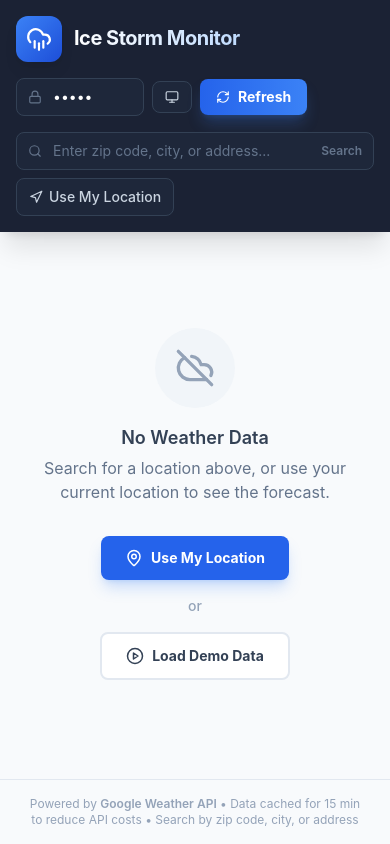
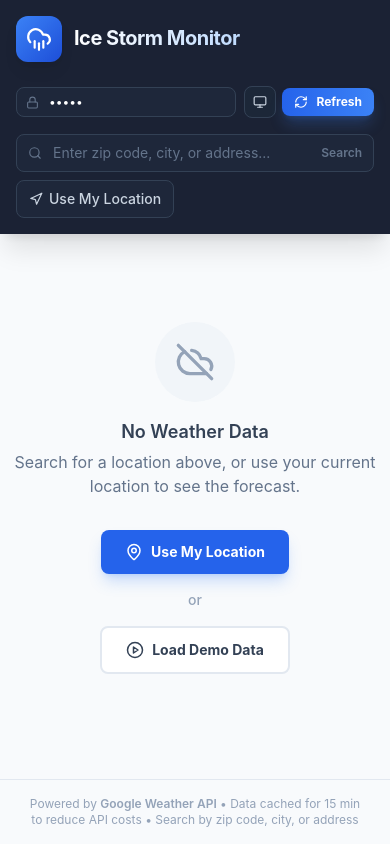
Before and after one commit to GoWithitRoger/Local-Google-Weather, a React (Vite) app: page / in a window 390 px wide. Built offline with nearby package versions, Linux system fonts and the light colour scheme; no server answers.

Commit message:
ui: improve mobile responsiveness and header layout

```diff
--- a/src/App.tsx
+++ b/src/App.tsx
@@ -113,7 +113,7 @@ export default function App() {
             />
 
             {/* Main Content */}
-            <main className="flex-1 p-4 md:p-6 lg:p-8">
+            <main className="flex-1 p-2 sm:p-4 md:p-6 lg:p-8">
                 <div className="max-w-7xl mx-auto space-y-6">
                     {/* Error State */}
                     {error && (
--- a/src/components/Header.tsx
+++ b/src/components/Header.tsx
@@ -105,7 +105,8 @@ export function Header({
                                 {hoursReturned > 0 && (
                                     <>
                                         <span className="text-blue-400">•</span>
-                                        <span className="text-blue-300">{daysInForecast}-Day / {hoursReturned}h Forecast</span>
+                                        <span className="text-blue-300 hidden sm:inline">{daysInForecast}-Day / {hoursReturned}h Forecast</span>
+                                        <span className="text-blue-300 sm:hidden">{daysInForecast}d / {hoursReturned}h</span>
                                     </>
                                 )}
                                 {metrics.dateRange && (
@@ -133,33 +134,36 @@ export function Header({
 
                     {/* Main Controls */}
                     <div className="flex flex-wrap items-center gap-2">
-                        {/* Last Fetch Time */}
+                        {/* Last Fetch Time - hidden on mobile */}
                         {lastFetchTime && !isDemoData && (
-                            <span className="text-xs text-slate-400 hidden sm:block">
+                            <span className="text-xs text-slate-400 hidden lg:block mr-2">
                                 Updated {formatLastFetch(lastFetchTime)}
                             </span>
                         )}
 
-                        {/* API Key Input */}
-                        <div className="relative">
-                            <div className="absolute inset-y-0 left-0 pl-3 flex items-center pointer-events-none">
-                                <Lock size={14} className="text-slate-500" />
+                        {/* Controls Group */}
+                        <div className="flex items-center gap-2 w-full sm:w-auto justify-between sm:justify-end mt-2 sm:mt-0">
+                            {/* API Key Input - compacted on mobile */}
+                            <div className="relative flex-1 sm:flex-none">
+                                <div className="absolute inset-y-0 left-0 pl-2.5 flex items-center pointer-events-none">
+                                    <Lock size={13} className="text-slate-500" />
                                 </div>
                                 <input
                                     type="password"
                                     placeholder="API Key"
                                     value={apiKey}
                                     onChange={(e) => setApiKey(e.target.value)}
-                                className="bg-slate-800/80 border border-slate-700 text-sm text-white rounded-lg pl-9 pr-3 py-2 focus:outline-none focus:border-blue-500 focus:ring-1 focus:ring-blue-500 w-32 transition-all placeholder:text-slate-500"
+                                    className="w-full sm:w-32 bg-slate-800/80 border border-slate-700 text-xs sm:text-sm text-white rounded-lg pl-8 pr-2 py-1.5 focus:outline-none focus:border-blue-500 focus:ring-1 focus:ring-blue-500 transition-all placeholder:text-slate-500"
                                 />
                             </div>
 
+                            <div className="flex items-center gap-1.5">
                                 {/* CSV Export Button */}
                                 {hasData && (
                                     <>
                                         <button
                                             onClick={() => { console.log('CSV button clicked'); onExportCSV(); }}
-                                    className="flex items-center gap-1.5 px-3 py-2 rounded-lg text-sm font-medium bg-slate-800/80 hover:bg-slate-700 text-slate-300 transition-all border border-slate-700"
+                                            className="flex items-center justify-center w-8 h-8 sm:w-auto sm:h-auto sm:gap-1.5 sm:px-3 sm:py-1.5 rounded-lg text-sm font-medium bg-slate-800/80 hover:bg-slate-700 text-slate-300 transition-all border border-slate-700"
                                             title="Download CSV"
                                             aria-label="Download CSV"
                                         >
@@ -168,7 +172,7 @@ export function Header({
                                         </button>
                                         <button
                                             onClick={() => { console.log('JSON button clicked'); onExportJSON(); }}
-                                    className="flex items-center gap-1.5 px-3 py-2 rounded-lg text-sm font-medium bg-slate-800/80 hover:bg-slate-700 text-slate-300 transition-all border border-slate-700"
+                                            className="flex items-center justify-center w-8 h-8 sm:w-auto sm:h-auto sm:gap-1.5 sm:px-3 sm:py-1.5 rounded-lg text-sm font-medium bg-slate-800/80 hover:bg-slate-700 text-slate-300 transition-all border border-slate-700"
                                             title="Download JSON"
                                             aria-label="Download JSON"
                                         >
@@ -181,7 +185,7 @@ export function Header({
                                 {/* Theme Toggle */}
                                 <button
                                     onClick={cycleTheme}
-                            className="flex items-center gap-1.5 px-3 py-2 rounded-lg text-sm font-medium bg-slate-800/80 hover:bg-slate-700 text-slate-300 transition-all border border-slate-700"
+                                    className="flex items-center justify-center w-8 h-8 sm:w-auto sm:h-auto sm:gap-1.5 sm:px-3 sm:py-1.5 rounded-lg text-sm font-medium bg-slate-800/80 hover:bg-slate-700 text-slate-300 transition-all border border-slate-700"
                                     title={`Theme: ${theme}`}
                                     aria-label={`Switch to ${theme === 'dark' ? 'system' : theme === 'light' ? 'dark' : 'light'} theme`}
                                 >
@@ -192,7 +196,7 @@ export function Header({
                                 <button
                                     onClick={() => onRefresh(true)}
                                     disabled={loading}
-                            className={`flex items-center gap-2 px-4 py-2 rounded-lg text-sm font-bold transition-all
+                                    className={`flex items-center justify-center gap-2 px-3 py-1.5 rounded-lg text-xs sm:text-sm font-bold transition-all
                                         ${loading
                                             ? 'bg-slate-700 text-slate-400 cursor-wait'
                                             : 'bg-gradient-to-r from-blue-600 to-blue-500 hover:from-blue-500 hover:to-blue-400 text-white shadow-lg shadow-blue-500/25'
@@ -201,8 +205,10 @@ export function Header({
                                     aria-label="Refresh forecast"
                                 >
                                     <RefreshCw size={14} className={loading ? 'animate-spin' : ''} />
-                            {loading ? 'Loading...' : 'Refresh'}
+                                    <span className={loading ? 'hidden sm:inline' : ''}>{loading ? 'Loading...' : 'Refresh'}</span>
                                 </button>
+                            </div>
+                        </div>
                     </div>
                 </div>
 
--- a/src/components/KpiCards.tsx
+++ b/src/components/KpiCards.tsx
@@ -20,7 +20,7 @@ export function KpiCards({ metrics, data }: KpiCardsProps) {
         <div className="space-y-4">
 
 
-            <div className="grid grid-cols-2 lg:grid-cols-4 gap-4">
+            <div className="grid grid-cols-1 sm:grid-cols-2 lg:grid-cols-4 gap-4">
 
                 {/* CARD 1: POWER RISK */}
                 <div className={`card p-4 relative overflow-hidden group ${isCritical ? 'risk-critical' : ''}`}>
```
Lines whose indentation alone changed are shown as unchanged.
